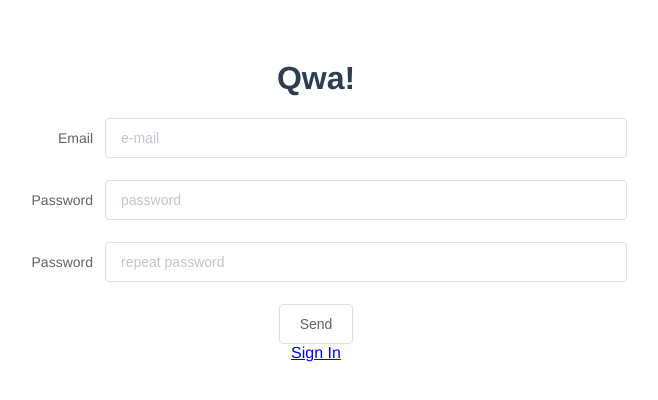
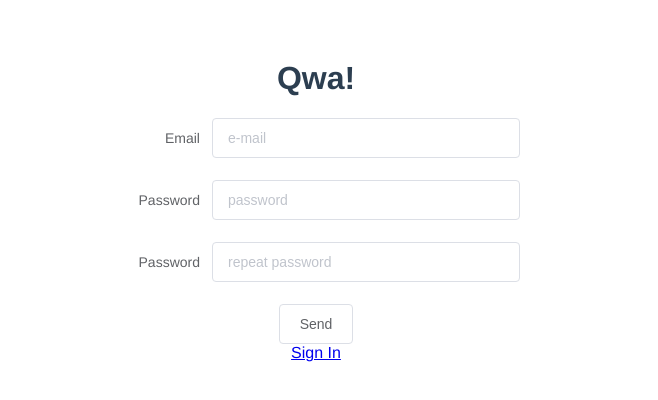
Before and after one commit to DataArtCourses/mapnotes, a Vue app in the folder public/: page /#/ in a window 1280 px wide. Shown: the top 400 px of the page, without its empty margins (324-982 px from the left). Built offline with nearby package versions, Linux system fonts and the light colour scheme.

Commit message:
Centered offset, removed bulma from package.json

```diff
--- a/public/package.json
+++ b/public/package.json
@@ -25,7 +25,6 @@
     "babel-preset-env": "^1.3.2",
     "babel-preset-stage-2": "^6.22.0",
     "babel-register": "^6.22.0",
-    "bulma": "^0.6.0",
     "chalk": "^2.0.1",
     "connect-history-api-fallback": "^1.3.0",
     "copy-webpack-plugin": "^4.0.1",
--- a/public/src/components/Registration.vue
+++ b/public/src/components/Registration.vue
@@ -2,7 +2,7 @@
  <div>
     <h1>Qwa!</h1>
    <el-row :gutter="20">
-    <el-col :span="12" :offset="6">
+    <el-col :span="8" :offset="8">
       <el-form :label-position="labelPosition" label-width="100px" :model="formLabelAlign">
         <el-form-item label="Email">
           <p v-show="wrongEmail && attemptSubmit">Wrong email</p>
```
